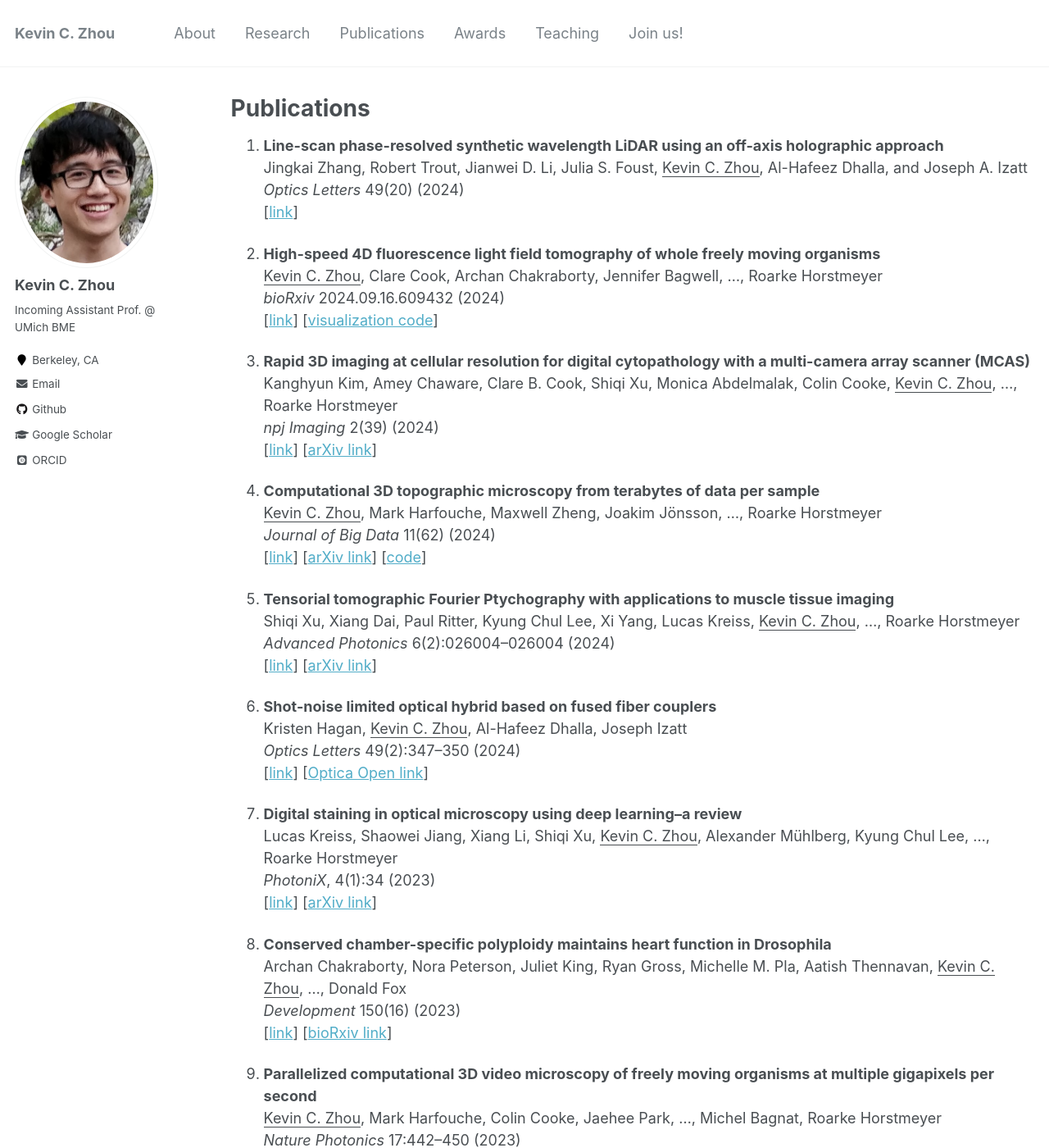
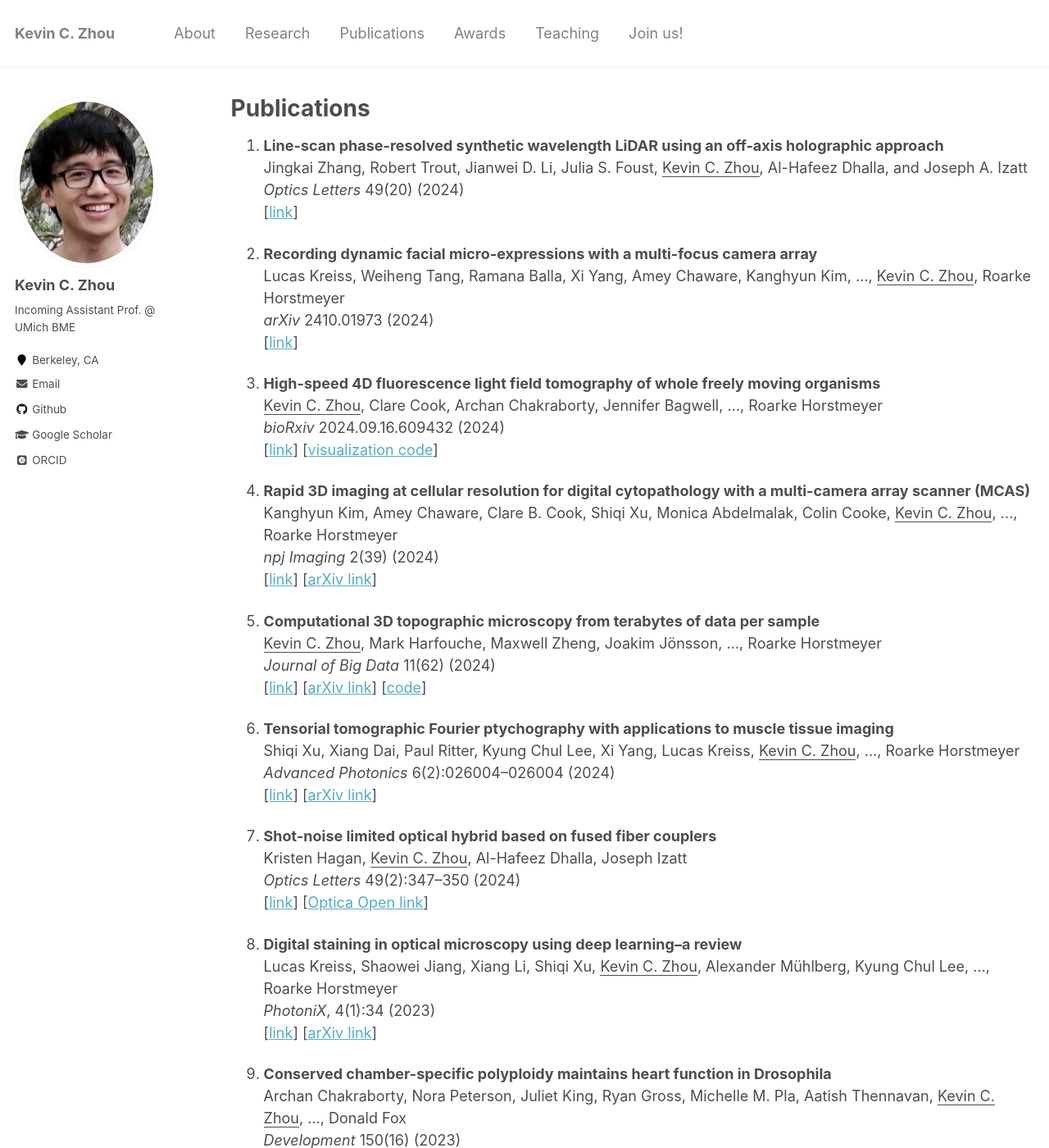
Before and after one commit to kevinczhou/kevinczhou.github.io, a Jekyll site: the page built from _pages/publications.md, in a window 1280 px wide and 1400 px high. Shown: the whole window at 82% size. Built offline with Jekyll 4.4.1, drawn with Linux system fonts in a browser that asks for light colours; some web fonts are replaced.

Commit message:
Update publications.md

```diff
--- a/_pages/publications.md
+++ b/_pages/publications.md
@@ -8,6 +8,11 @@ author_profile: true
 Jingkai Zhang, Robert Trout, Jianwei D. Li, Julia S. Foust, <ins>Kevin C. Zhou</ins>, Al-Hafeez Dhalla, and Joseph A. Izatt
 *Optics Letters* 49(20) (2024)
 [[link](https://opg.optica.org/ol/abstract.cfm?uri=ol-49-20-5755)]
+
+1. **Recording dynamic facial micro-expressions with a multi-focus camera array**
+Lucas Kreiss, Weiheng Tang, Ramana Balla, Xi Yang, Amey Chaware, Kanghyun Kim, ..., <ins>Kevin C. Zhou</ins>, Roarke Horstmeyer
+*arXiv* 2410.01973 (2024)
+[[link](https://arxiv.org/abs/2410.01973)]
 
 1. **High-speed 4D fluorescence light field tomography of whole freely moving organisms**
 <ins>Kevin C. Zhou</ins>, Clare Cook, Archan Chakraborty, Jennifer Bagwell, ..., Roarke Horstmeyer
@@ -24,7 +29,7 @@ Kanghyun Kim, Amey Chaware, Clare B. Cook, Shiqi Xu, Monica Abdelmalak, Colin Co
 *Journal of Big Data* 11(62) (2024)
 [[link](https://doi.org/10.1186/s40537-024-00901-0)] [[arXiv link](https://arxiv.org/abs/2306.02634)] [[code](https://github.com/kevinczhou/starcam)]
 
-1. **Tensorial tomographic Fourier Ptychography with applications to muscle tissue imaging**
+1. **Tensorial tomographic Fourier ptychography with applications to muscle tissue imaging**
 Shiqi Xu, Xiang Dai, Paul Ritter, Kyung Chul Lee, Xi Yang, Lucas Kreiss, <ins>Kevin C. Zhou</ins>, ..., Roarke Horstmeyer
 *Advanced Photonics* 6(2):026004–026004 (2024)
 [[link](https://www.spiedigitallibrary.org/journals/advanced-photonics/volume-6/issue-02/026004/Tensorial-tomographic-Fourier-ptychography-with-applications-to-muscle-tissue-imaging/10.1117/1.AP.6.2.026004.full#_=_)] [[arXiv link](https://arxiv.org/abs/2305.05085)]
```
